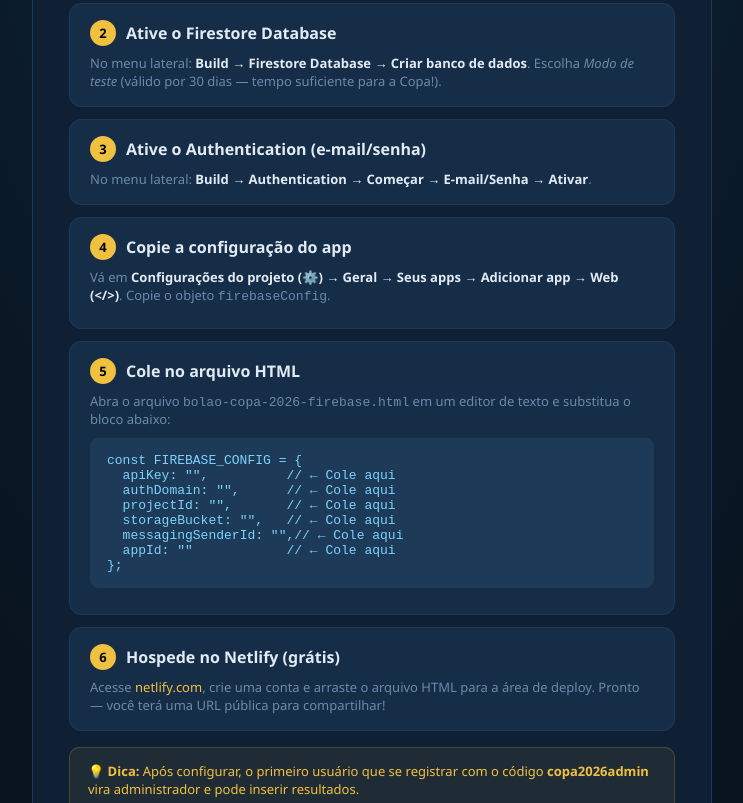
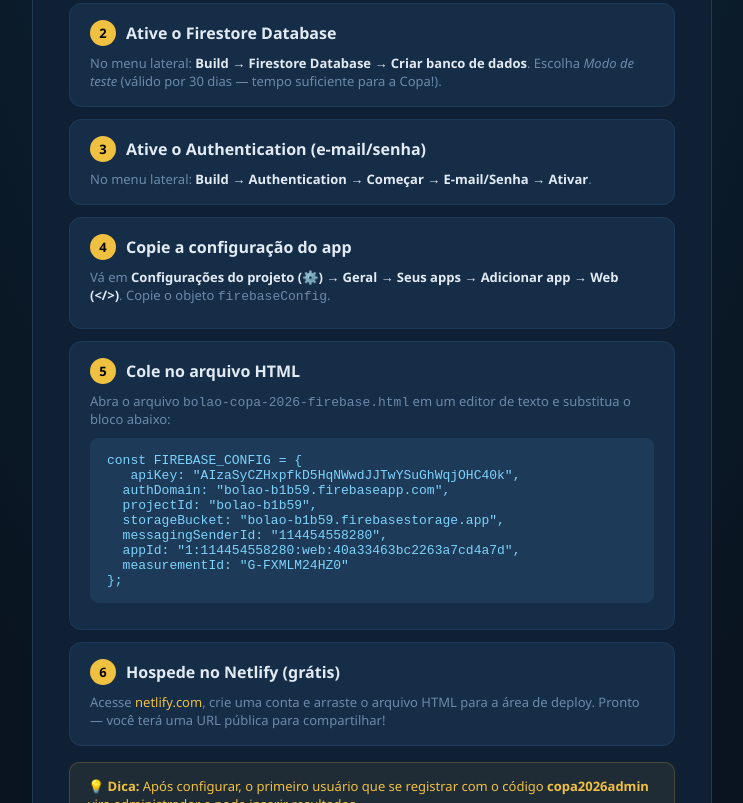
Before and after one commit to leandrolana35/BolaoCopa2026, a plain HTML site: page index.html in a window 1280 px wide. Shown: the part 457-1260 px from the top of the page, without its empty margins (268-1011 px from the left). Drawn offline with Linux system fonts and the light colour scheme.

Commit message:
Update index.html

```diff
--- a/index.html
+++ b/index.html
@@ -251,12 +251,13 @@
       </div>
       <p style="font-size:13px;color:var(--muted);margin-bottom:8px">Abra o arquivo <code>bolao-copa-2026-firebase.html</code> em um editor de texto e substitua o bloco abaixo:</p>
       <div class="code-block">const FIREBASE_CONFIG = {
-  apiKey: "",          // ← Cole aqui
-  authDomain: "",      // ← Cole aqui
-  projectId: "",       // ← Cole aqui
-  storageBucket: "",   // ← Cole aqui
-  messagingSenderId: "",// ← Cole aqui
-  appId: ""            // ← Cole aqui
+   apiKey: "AIzaSyCZHxpfkD5HqNWwdJJTwYSuGhWqjOHC40k",
+  authDomain: "bolao-b1b59.firebaseapp.com",
+  projectId: "bolao-b1b59",
+  storageBucket: "bolao-b1b59.firebasestorage.app",
+  messagingSenderId: "114454558280",
+  appId: "1:114454558280:web:40a33463bc2263a7cd4a7d",
+  measurementId: "G-FXMLM24HZ0"
 };</div>
     </div>
 
```
